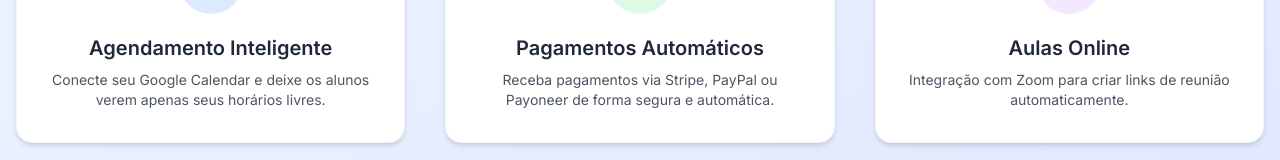
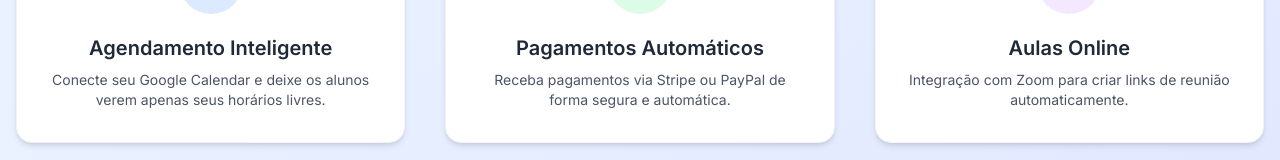
Before and after one commit to cbsalt/aula-magica-agendamento, a Next.js app: page / in a window 1280 px wide. Shown: the part 455-615 px from the top of the page. Built offline with nearby package versions, Linux system fonts and the light colour scheme; no server answers.

Commit message:
feat: removed unused words

```diff
--- a/src/components/LandingPage.tsx
+++ b/src/components/LandingPage.tsx
@@ -56,7 +56,7 @@ export default function LandingPage() {
               Pagamentos Automáticos
             </h3>
             <p className="text-gray-600 text-sm">
-              Receba pagamentos via Stripe, PayPal ou Payoneer de forma segura e
+              Receba pagamentos via Stripe ou PayPal de forma segura e
               automática.
             </p>
           </div>
```
